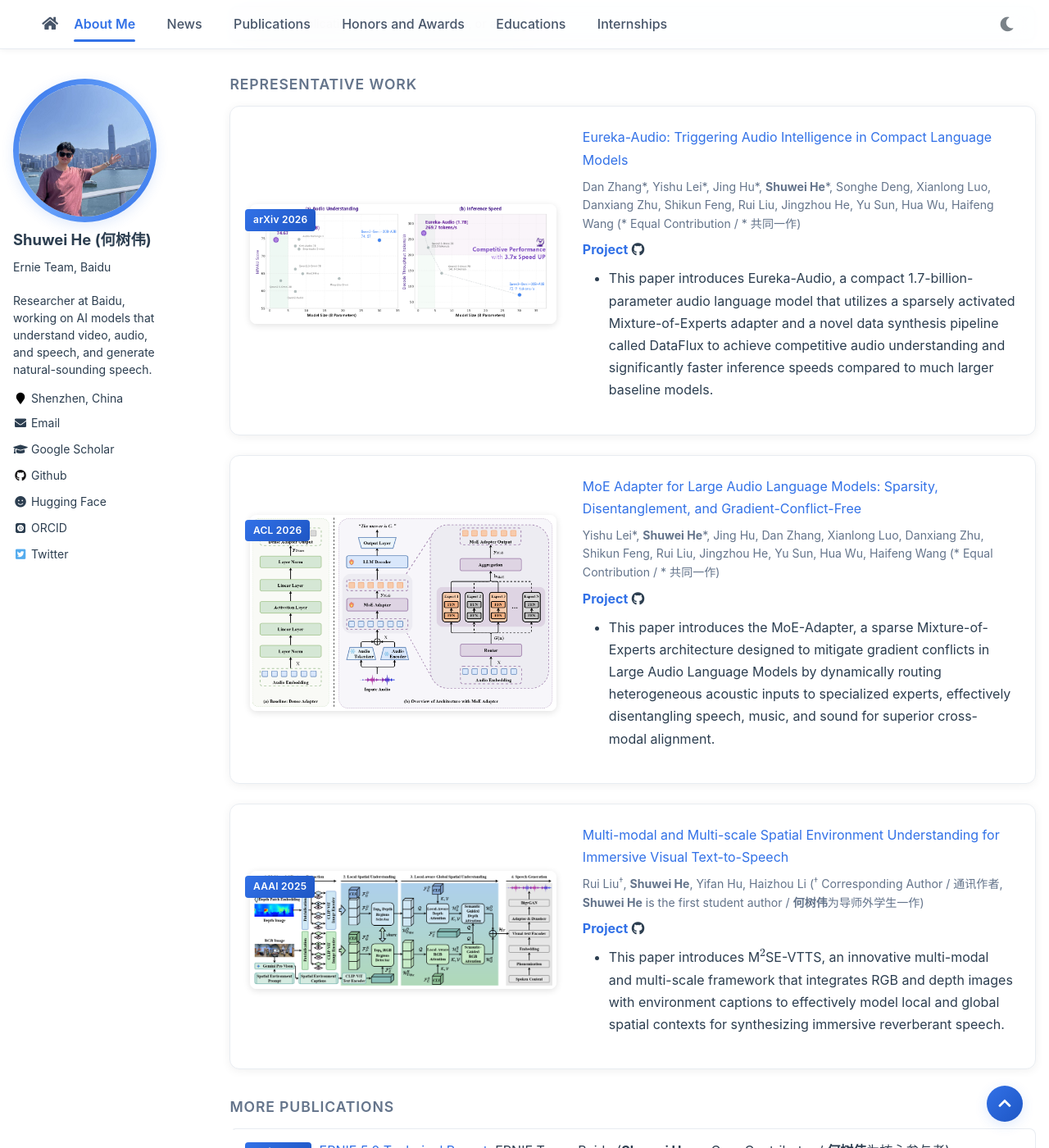
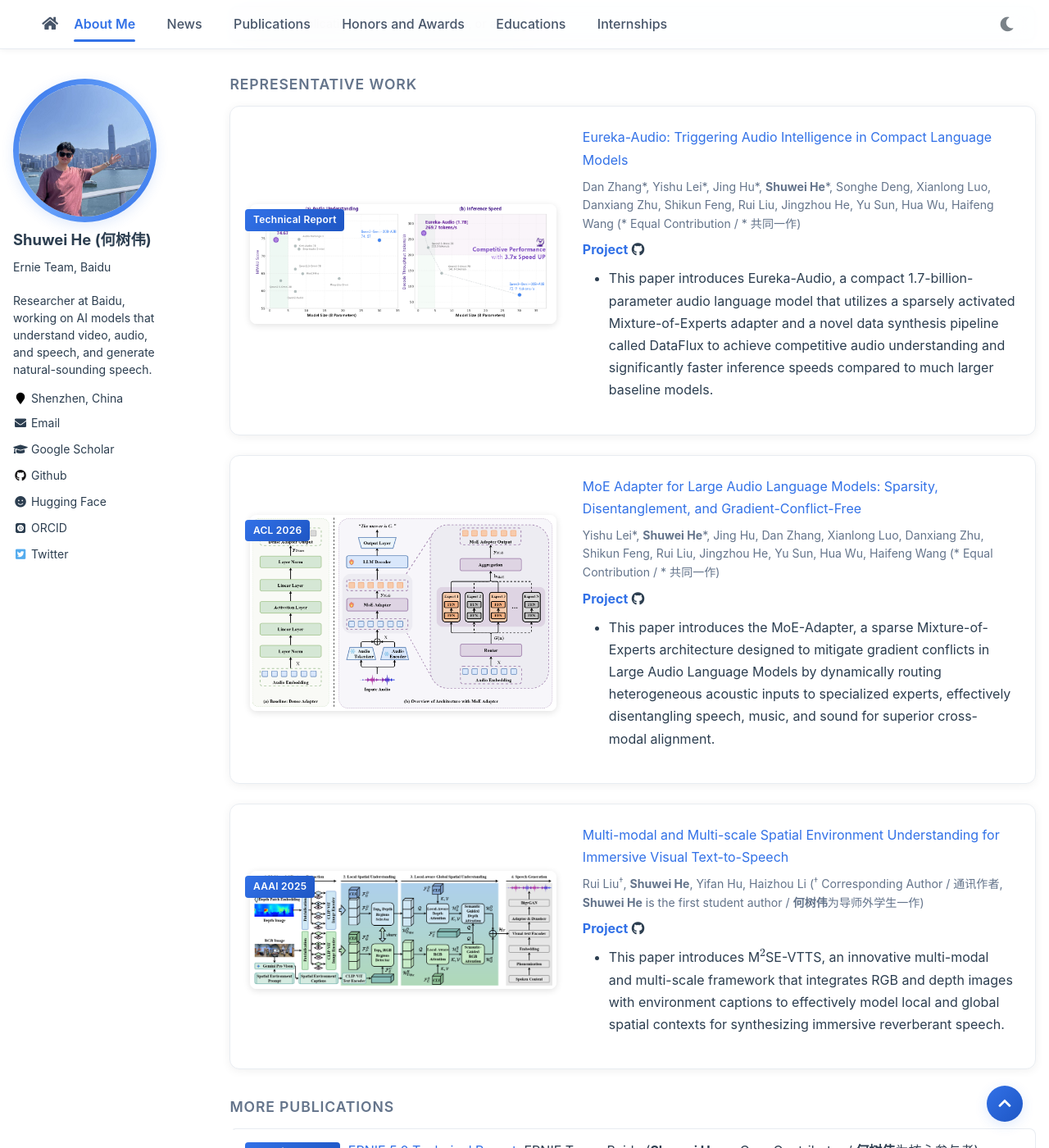
Before and after one commit to he-shuwei/he-shuwei.github.io, a Jekyll site: the page built from _pages/about.md, in a window 1280 px wide and 1400 px high, scrolled down 983 px. Shown: the whole window at 82% size. Built offline with Jekyll 4.4.1, drawn with Linux system fonts in a browser that asks for light colours; comment, search, counter and statistics services are not loaded; some of the changed text lies outside the part shown.

Commit message:
Update MoE Adapter and CORD to ACL 2026, change ERNIE 5.0 and Eureka-Audio badges to Technical Report

```diff
--- a/_pages/about.md
+++ b/_pages/about.md
@@ -48,7 +48,7 @@ I am always open to research collaborations and new opportunities. If you are in
 
 ### Representative Work
 
-<div class='paper-box'><div class='paper-box-image'><div><div class="badge">arXiv 2026</div><img src='images/eureka-audio.png' alt="Eureka-Audio" width="1214" height="472" loading="lazy"></div></div>
+<div class='paper-box'><div class='paper-box-image'><div><div class="badge">Technical Report</div><img src='images/eureka-audio.png' alt="Eureka-Audio" width="1214" height="472" loading="lazy"></div></div>
 <div class='paper-box-text' markdown="1">
 
 [Eureka-Audio: Triggering Audio Intelligence in Compact Language Models](https://arxiv.org/abs/2602.13954)
@@ -87,7 +87,7 @@ Rui Liu<sup>†</sup>, **Shuwei He**, Yifan Hu, Haizhou Li (<sup>†</sup> Corre
 ### More Publications
 
 <div class="pub-list" markdown="1">
-- <span class="pub-badge">arXiv 2026</span> [ERNIE 5.0 Technical Report](https://arxiv.org/abs/2602.04705), ERNIE Team, Baidu (**Shuwei He** as Core Contributor / **何树伟**为核心参与者)
+- <span class="pub-badge">Technical Report</span> [ERNIE 5.0 Technical Report](https://arxiv.org/abs/2602.04705), ERNIE Team, Baidu (**Shuwei He** as Core Contributor / **何树伟**为核心参与者)
 - <span class="pub-badge">ACL 2026</span> [CORD: Bridging the Audio-Text Reasoning Gap via Weighted On-policy Cross-modal Distillation](https://arxiv.org/abs/2601.16547), Jing Hu, Danxiang Zhu, Xianlong Luo, Dan Zhang, **Shuwei He**, Yishu Lei, Haitao Zheng, Shikun Feng, Jingzhou He, Yu Sun, Hua Wu, Haifeng Wang
 - <span class="pub-badge">ICASSP 2025</span> <a href="https://arxiv.org/abs/2410.14101">Multi-Source Spatial Knowledge Understanding for Immersive Visual Text-to-Speech</a>, **Shuwei He** (First Author / 第一作者), Rui Liu
 </div>
```
